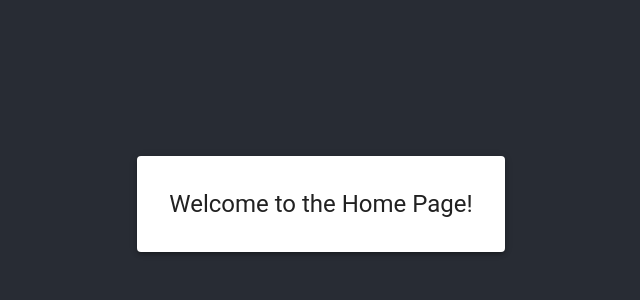
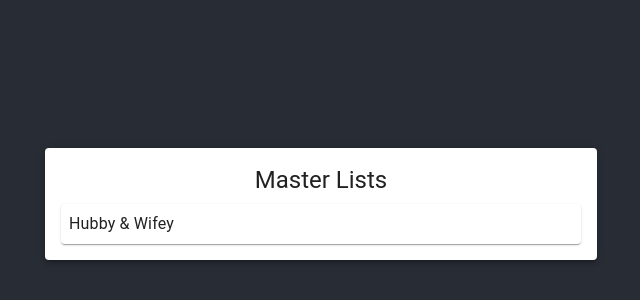
Before and after one commit to VanillaIceCube/Notoli, a React (Create React App) app in the folder frontend/: page / in a window 1280 px wide. Shown: the part 196-496 px from the top of the page, without its empty margins (319-959 px from the left). Built offline with nearby package versions, Linux system fonts and the light colour scheme; sample sign-in values are in the browser's storage.

Commit message:
Added TodoLists basic look

```diff
--- a/frontend/src/App.js
+++ b/frontend/src/App.js
@@ -1,6 +1,6 @@
 import './App.css'
 import { BrowserRouter as Router, Route, Routes } from 'react-router-dom'
-import HomePage from './pages/home/HomePage'
+import TodoLists from './pages/notes/TodoLists'
 import Login from './pages/authentication/Login'
 import AuthenticatedRoute from './components/AuthenticatedRoute'
 
@@ -13,7 +13,7 @@ function App() {
         <Route path="/" element=
           {
             <AuthenticatedRoute>
-              <HomePage />
+              <TodoLists />
             </AuthenticatedRoute>
           }
         />
--- a/frontend/src/pages/home/HomePage.js
+++ /dev/null
@@ -1,20 +0,0 @@
-import { Typography, Container, Paper } from '@mui/material';
-
-export default function HomePage() {
-  return (
-    <Container maxWidth="sm" sx={{
-      display: 'flex',
-      justifyContent: 'center',
-      alignItems: 'center',
-      minHeight: '100vh',
-      mx: 'auto',
-      }}
-    >
-      <Paper elevation={3} sx={{ padding: 4 }}>
-        <Typography variant="h5" component="h1" align="center">
-          Welcome to the Home Page!
-        </Typography>
-      </Paper>
-    </Container>
-  );
-}
--- /dev/null
+++ b/frontend/src/pages/notes/TodoLists.js
@@ -0,0 +1,34 @@
+import { Typography, Container, Paper } from '@mui/material';
+import Stack from '@mui/material/Stack';
+import Card from '@mui/material/Card';
+
+export default function TodoLists() {
+  return (
+    <Container
+      maxWidth="sm"
+      sx={{
+        display: 'flex',
+        justifyContent: 'center',
+        alignItems: 'center',
+        minHeight: '100vh',
+      }}
+    >
+      <Paper elevation={3} sx={{ p: 2, width: '100%' }}>
+        <Typography variant="h5" align="center" gutterBottom>
+          Master Lists
+        </Typography>
+        <Stack spacing={2}>
+          <Card
+            sx={{
+              display: 'flex',
+              alignItems: 'center',
+              p: 1,
+            }}
+          >
+            <Typography> Hubby & Wifey </Typography>
+          </Card>
+        </Stack>
+      </Paper>
+    </Container>
+  );
+}
```
Also changed, not shown: frontend/src/pages/authentication/Login.js (+9 -1 lines), 1 other file (tests, documents, lock files or other folders).
